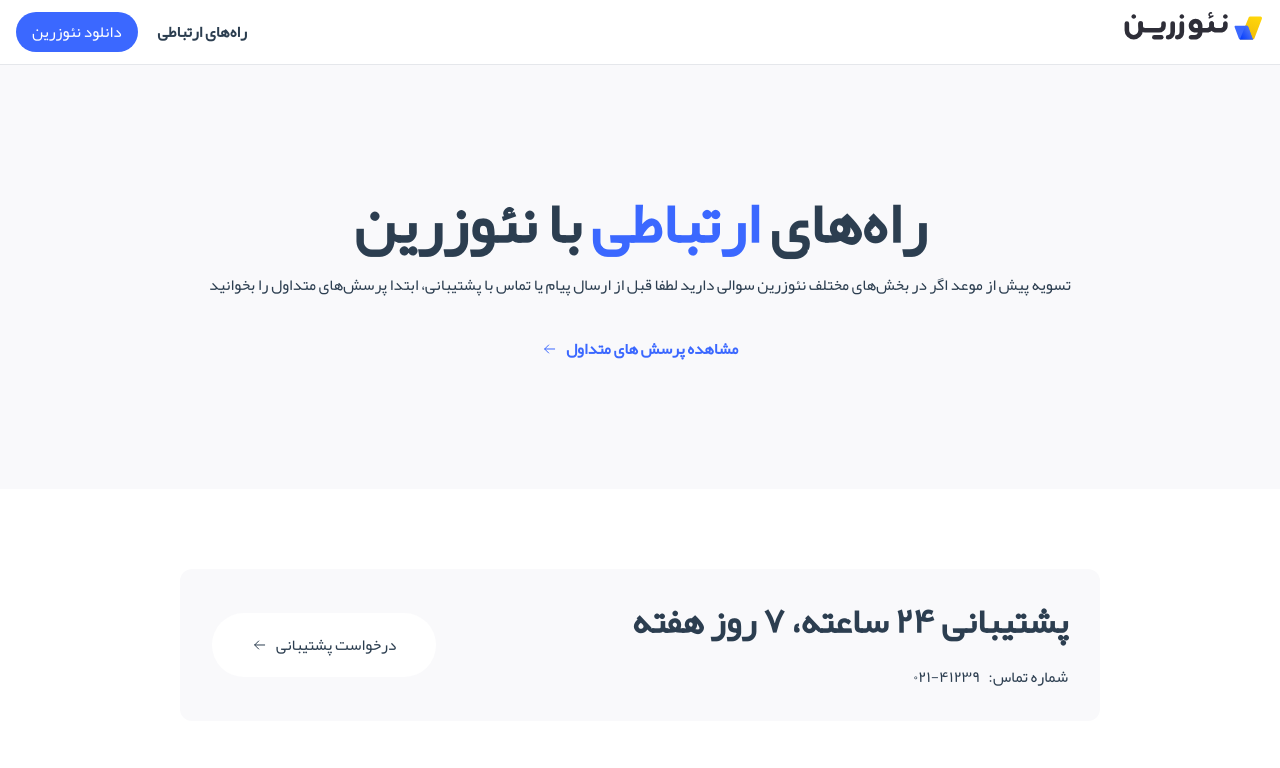
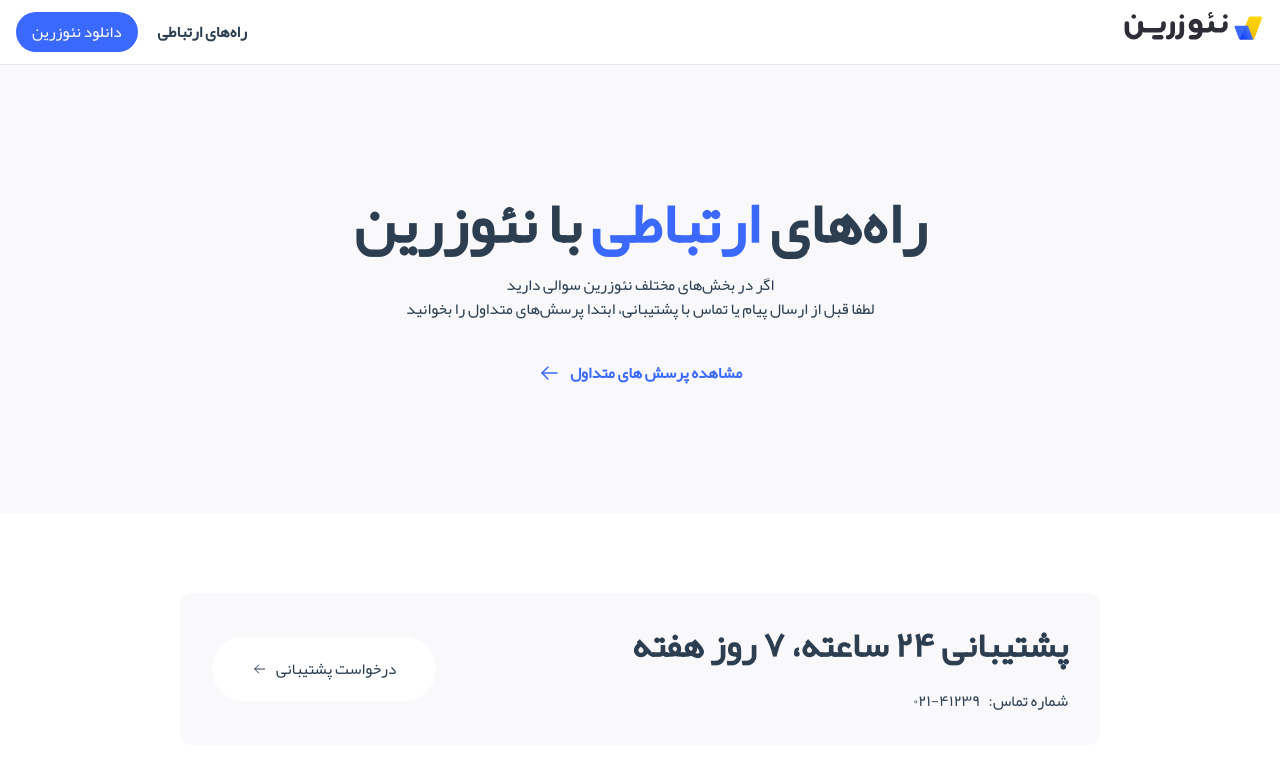
Before and after one commit to mostafakazemi/neozarin-vue, a Vue app: page /contact in a window 1280 px wide. Shown: the top 768 px of the page. Built offline with nearby package versions, Linux system fonts and the light colour scheme.

Commit message:
Update contact-hero-section

```diff
--- a/src/components/Contact/HeroSection/index.vue
+++ b/src/components/Contact/HeroSection/index.vue
@@ -7,12 +7,13 @@
         با نئوزرین
       </h1>
       <p class="mb-5">
-        تسویه‌ پیش از موعد اگر در بخش‌های مختلف نئوزرین سوالی دارید لطفا قبل از ارسال پیام یا تماس
-        با پشتیبانی، ابتدا پرسش‌های متداول را بخوانید
+        اگر در بخش‌های مختلف نئوزرین سوالی دارید
+        <br />
+        لطفا قبل از ارسال پیام یا تماس با پشتیبانی، ابتدا پرسش‌های متداول را بخوانید
       </p>
       <button class="flex items-center gap-x-2 text-primary font-bold">
         مشاهده پرسش های متداول
-        <IconArrow />
+        <IconArrow size="24" />
       </button>
     </div>
   </HomeSectionWrapper>
```
